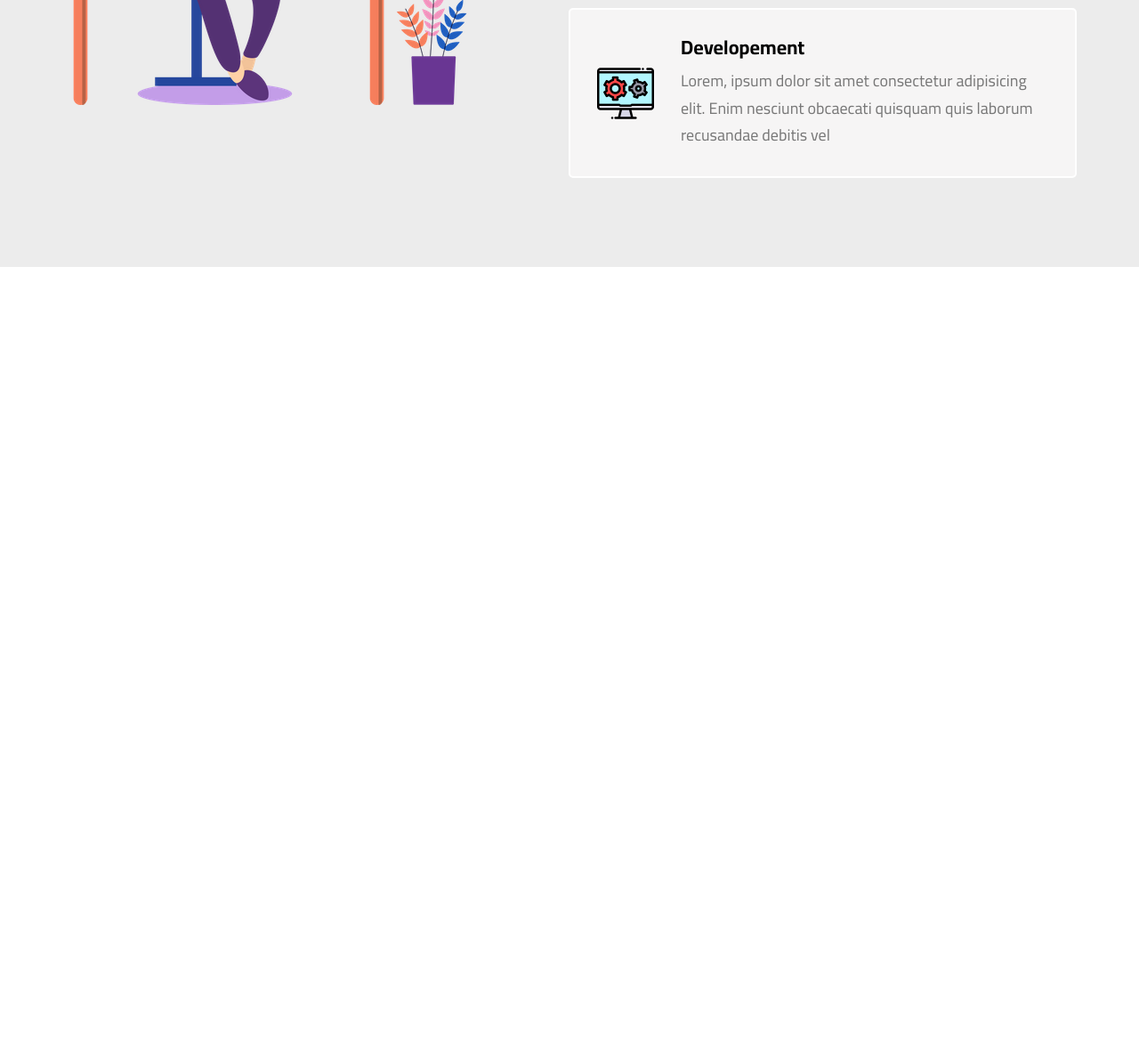
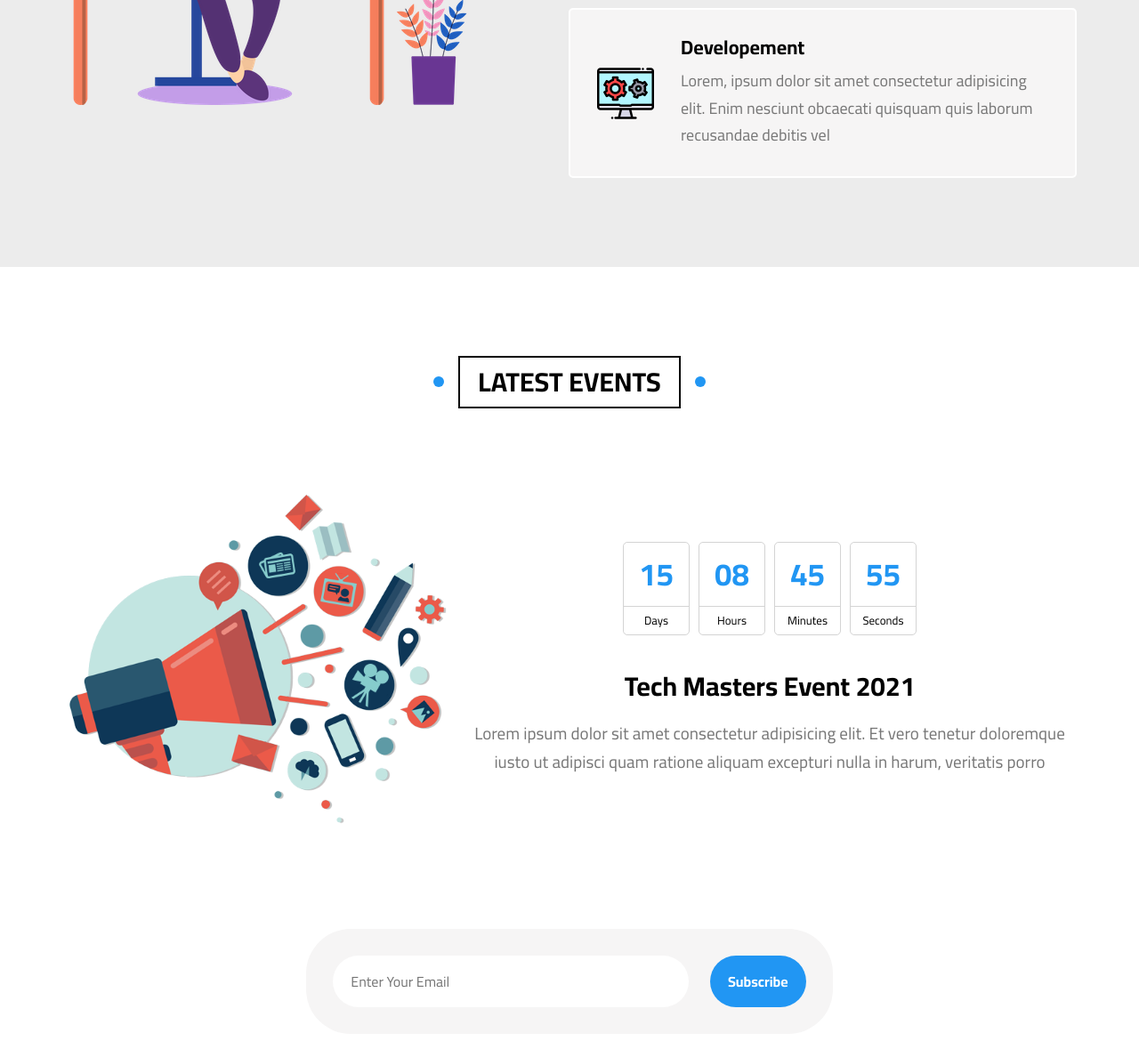
Before and after one commit to amniuelmohamed/Elzero-Template, a plain HTML site: page index.html in a window 1280 px wide. Shown: the part 8790-9960 px from the top of the page at 89% size. Before the commit the page ends 9090 px from the top, so only its background shows below. Drawn offline with Linux system fonts and the light colour scheme.

Commit message:
Adding the events section

```diff
--- a/css/elzero.css
+++ b/css/elzero.css
@@ -1161,6 +1161,152 @@ a {
 
 
 
+/* START EVENTS */
+.events {
+    padding-top: var(--section-padding-top);
+    padding-bottom: var(--section-padding-bottom);
+    background-color: white;
+}
+
+.events .content {
+    display: flex;
+    align-items: center;
+    flex-wrap: wrap;
+}
+
+.events .event-img {
+    max-width: 450px;
+}
+
+@media (max-width: 991px) {
+    .events .event-img {
+        display: none;
+    }
+}
+
+.events .latest-events {
+    text-align: center;
+    flex: 1;
+}
+
+.events .latest-events .counter {
+    display: flex;
+    justify-content: center;
+    gap: 10px;
+}
+
+.events .latest-events .counter>div {
+    display: flex;
+    flex-direction: column;
+    border: 1px solid #d4d4d4;
+    border-radius: 5px;
+    width: 75px;
+    transition: var(--main-transition);
+}
+
+.events .latest-events .counter>div .number {
+    border-bottom: 1px solid #d4d4d4;
+    font-size: 35px;
+    font-weight: bold;
+    color: var(--main-color);
+    padding: 15px;
+    transition: var(--main-transition);
+}
+
+.events .latest-events .counter>div:hover,
+.events .latest-events .counter>div:hover .number {
+    border-color: var(--main-color);
+}
+
+.events .latest-events .counter>div .text {
+    font-size: 13px;
+    padding: 8px 10px;
+}
+
+.events .latest-events h3 {
+    font-size: 30px;
+    margin: 40px 0 20px;
+}
+
+.events .latest-events p {
+    font-size: 19px;
+    line-height: 1.7;
+    color: #777;
+}
+
+.events .subscription {
+    flex-basis: 100%;
+    max-width: 100%;
+    margin-top: 100px;
+}
+
+.events .subscription form {
+    width: fit-content;
+    max-width: 100%;
+    margin: 0 auto;
+    background-color: #f6f5f5;
+    padding: 30px;
+    border-radius: 50px;
+}
+
+.events .subscription form input[type="email"] {
+    border: none;
+    border-radius: 50px;
+    padding: 20px;
+    margin-right: 20px;
+    width: 400px;
+    max-width: 100%;
+    caret-color: var(--main-color);
+}
+
+.events .subscription form input[type="email"]:focus {
+    outline: none;
+}
+
+.events .subscription form input[type="email"]::placeholder {
+    transition: var(--main-transition);
+}
+
+.events .subscription form input[type="email"]:focus::placeholder {
+    opacity: 0;
+}
+
+.events .subscription form input[type="submit"] {
+    padding: 20px;
+    border: none;
+    border-radius: 50px;
+    background-color: var(--main-color);
+    color: white;
+    font-weight: bold;
+    cursor: pointer;
+    transition: var(--main-transition);
+}
+
+@media (max-width: 767px) {
+    .events .subscription form {
+        padding: 20px;
+        border-radius: 0;
+    }
+
+    .events .subscription form input[type="email"] {
+        border-radius: 0;
+        margin: 0 0 20px;
+    }
+
+    .events .subscription form input[type="submit"] {
+        border-radius: 0;
+        width: 100%;
+    }
+}
+
+.events .subscription form input[type="submit"]:hover {
+    background-color: var(--main-color-alt);
+}
+
+/* END EVENTS */
+
+
+
 
 /* START ANIMATIONS */
 @keyframes move-landing-img {
--- a/index.html
+++ b/index.html
@@ -562,6 +562,44 @@
             </div>
         </div>
     </div>
+
+    <div class="events" id="events">
+        <div class="container">
+            <h2 class="main-heading">Latest Events</h2>
+            <div class="content">
+                <img src="imgs/events.png" alt="" class="event-img">
+                <div class="latest-events">
+                    <div class="counter">
+                        <div class="days">
+                            <span class="number">15</span>
+                            <span class="text">Days</span>
+                        </div>
+                        <div class="hours">
+                            <span class="number">08</span>
+                            <span class="text">Hours</span>
+                        </div>
+                        <div class="minutes">
+                            <span class="number">45</span>
+                            <span class="text">Minutes</span>
+                        </div>
+                        <div class="seconds">
+                            <span class="number">55</span>
+                            <span class="text">Seconds</span>
+                        </div>
+                    </div>
+                    <h3>Tech Masters Event 2021</h3>
+                    <p>Lorem ipsum dolor sit amet consectetur adipisicing elit. Et vero tenetur doloremque iusto ut
+                        adipisci quam ratione aliquam excepturi nulla in harum, veritatis porro</p>
+                </div>
+                <div class="subscription">
+                    <form>
+                        <input type="email" name="mail" placeholder="Enter Your Email">
+                        <input type="submit" value="Subscribe">
+                    </form>
+                </div>
+            </div>
+        </div>
+    </div>
 </body>
 
 </html>
```
